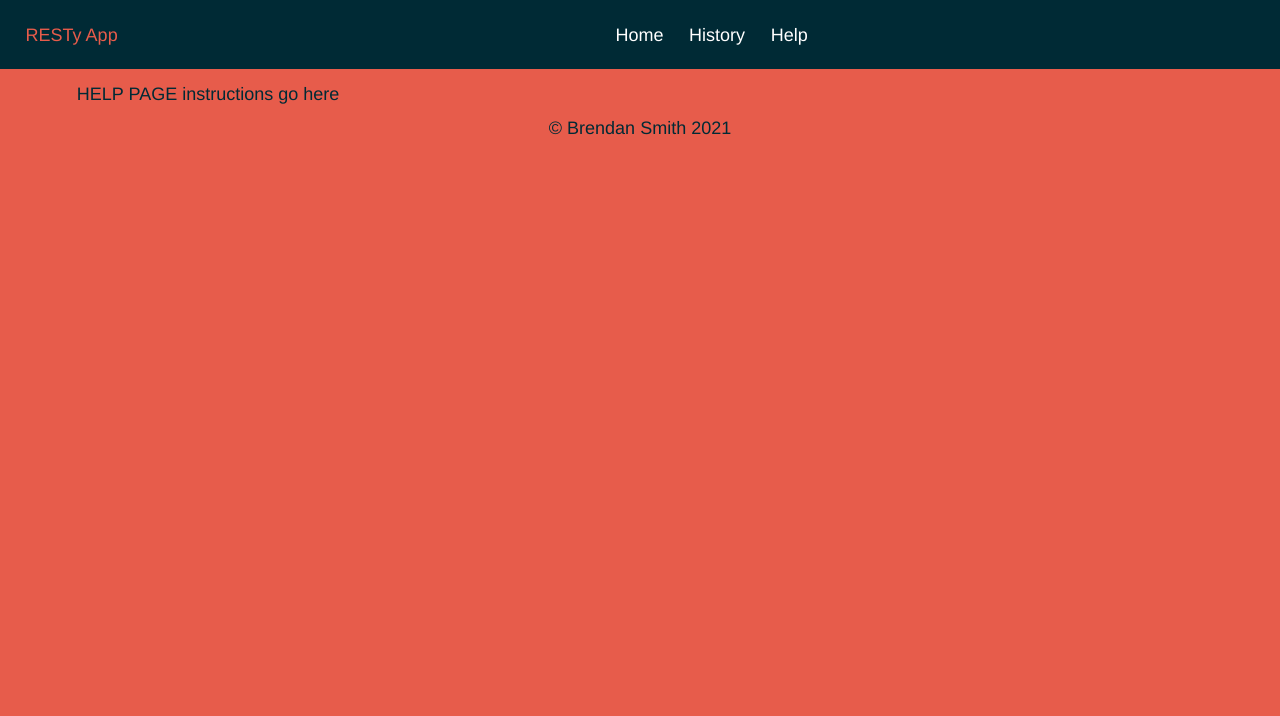
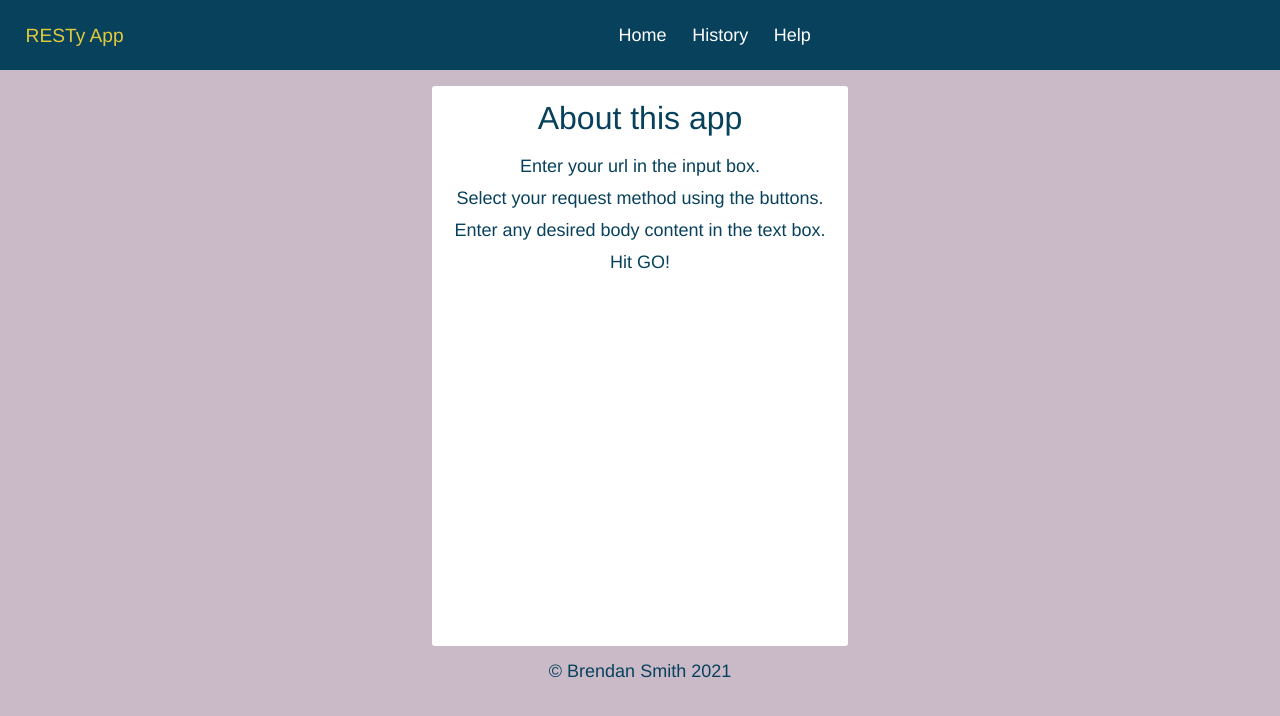
Before and after one commit to brendanrsmith/resty, a React (Create React App) app: page /help in a window 1280 px wide. Shown: the top 716 px of the page. Built offline with nearby package versions, Linux system fonts and the light colour scheme; the HTML template or start-up script is replaced by a standard one.

Commit message:
sticky buttons

```diff
--- a/src/Help.js
+++ b/src/Help.js
@@ -2,7 +2,18 @@ import React from 'react';
 
 const Help = props => {
   return (
-    <p>HELP PAGE instructions go here</p>
+    <section className="help">
+      <h1>About this app</h1>
+      <p>
+        Enter your url in the input box.
+        <br></br>
+        Select your request method using the buttons.
+        <br></br>
+        Enter any desired body content in the text box.
+        <br></br>
+        Hit GO!
+      </p>
+    </section>
   )
 }
 
--- a/src/form/Form.js
+++ b/src/form/Form.js
@@ -45,10 +45,11 @@ class Form extends React.Component {
         <input type="text" required='true' onChange={this.handleChange} placeholder="Enter URL here" />
         <button>{this.props.prompt}</button>
         <br></br>
-        <button type='button' defaultChecked='true' onClick={this.setMethod} value='GET'>GET</button>
-        <button type='button' defaultChecked='false' onClick={this.setMethod} value='PUT'>PUT</button>
-        <button type='button' defaultChecked='false' onClick={this.setMethod} value='POST'>POST</button>
-        <button type='button' defaultChecked='false' onClick={this.setMethod} value='DELETE'>DELETE</button>
+        <button className={`method-${this.state.method === 'GET'}`} onClick={this.setMethod} value='GET'>GET</button>
+        <button className={`method-${this.state.method === 'PUT'}`} onClick={this.setMethod} value='PUT'>PUT</button>
+        <button className={`method-${this.state.method === 'POST'}`} onClick={this.setMethod} value='POST'>POST</button>
+        <button className={`method-${this.state.method === 'DELETE'}`} onClick={this.setMethod} value='DELETE'>DELETE</button>
+        {/* <textarea rows="2" name='text-body'></textarea> */}
       </form>
     )
   }
--- a/src/styles/_layout.scss
+++ b/src/styles/_layout.scss
@@ -9,12 +9,16 @@ header {
   background: $secondary-color;
   color: $primary-color;
   grid-column: 1/4;
+  font-weight: 300;
 
 
   h1 {
     float: left;
     margin: $gutter;
+    color: $highlight-color;
+    font-size: 1.2rem;
   }
+
   li {
     display: inline-block;
     margin: $gutter $gutter-medium;
@@ -41,7 +45,7 @@ main {
 #history {
   margin: 0 0 0 16px;
   grid-column: 1;
-  border: 1px solid $secondary-color;
+  // border: 1px solid $secondary-color;
   border-radius: $round-border;
 }
 
@@ -56,10 +60,26 @@ button {
   border: none;
   background-color: $white;
   &:hover {
-    background-color: $secondary-color;
+    background-color: $highlight-color;
     color: $white;
   }
+  &.method-true {
+    background-color: $highlight-color;
+    color: $white;
+  }
+}
 
+.help {
+  grid-column: 2/3;
+  background-color: $white;
+  min-height: 70vh;
+  border-radius: $round-border;
 
-
+  h1 {
+    font-size: 2rem;
+    padding: 1rem;
+  }
+  p {
+    line-height: 2rem;;
+  }
 }
--- a/src/styles/_vars.scss
+++ b/src/styles/_vars.scss
@@ -3,8 +3,10 @@ $site-width: 960px;
 $primary-font: 'helvetica';
 
 // Colors
-$primary-color: #e75c4b;
-$secondary-color: #002a35;
+$primary-color: #cabac8;
+$secondary-color: #08415C;
+$highlight-color: #E0CA3C;
+$red: #F34213;
 $black: #333;
 $white: #fff;
 
```
